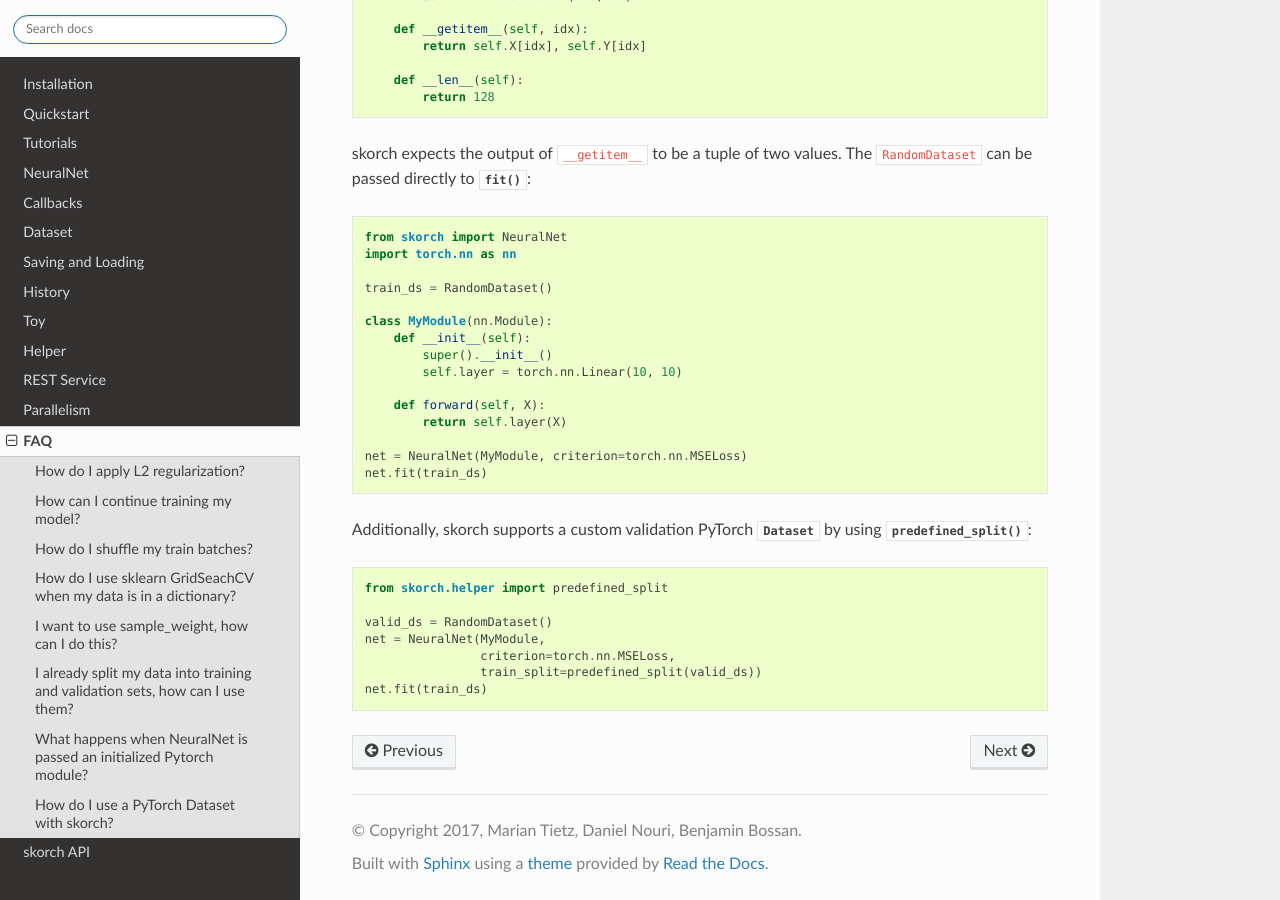
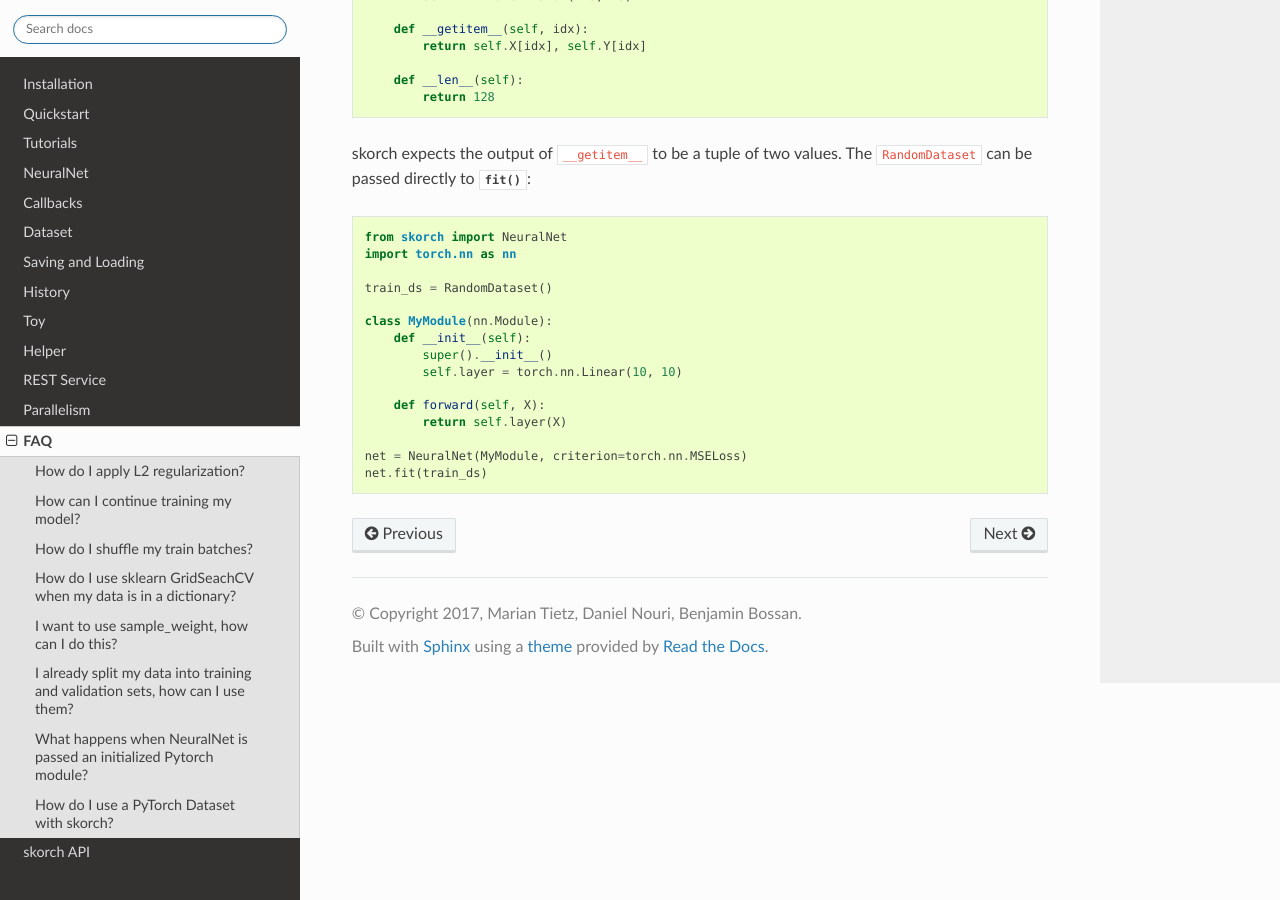
Before and after one commit to skorch-dev/skorch, a Sphinx documentation site: the page built from docs/user/FAQ.rst, in a window 1280 px wide and 900 px high, scrolled down 3765 px. Built offline with Sphinx 7.4.7 and the Read the Docs theme 2.0.0, drawn with Linux system fonts in a browser that asks for light colours.

Commit message:
DOC Removes last paragraph

```diff
--- a/docs/user/FAQ.rst
+++ b/docs/user/FAQ.rst
@@ -243,17 +243,3 @@ The ``RandomDataset`` can be passed directly to
 
     net = NeuralNet(MyModule, criterion=torch.nn.MSELoss)
     net.fit(train_ds)
-
-Additionally, skorch supports a custom validation PyTorch
-:class:`~torch.utils.data.Dataset` by using
-:func:`~skorch.helper.predefined_split`:
-
-.. code:: python
-
-    from skorch.helper import predefined_split
-
-    valid_ds = RandomDataset()
-    net = NeuralNet(MyModule,
-                    criterion=torch.nn.MSELoss,
-                    train_split=predefined_split(valid_ds))
-    net.fit(train_ds)
```
